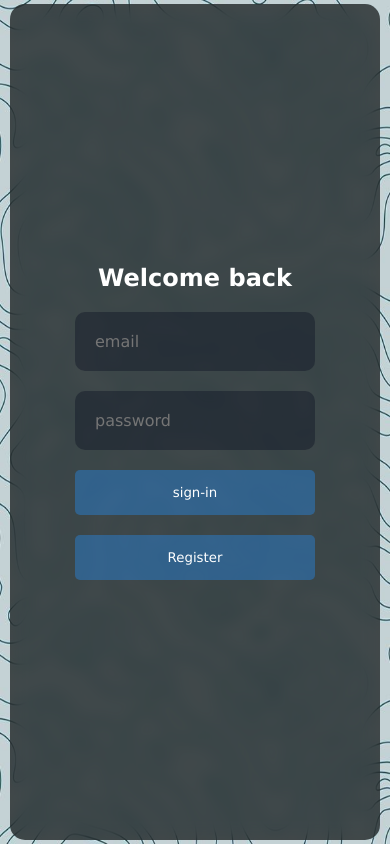
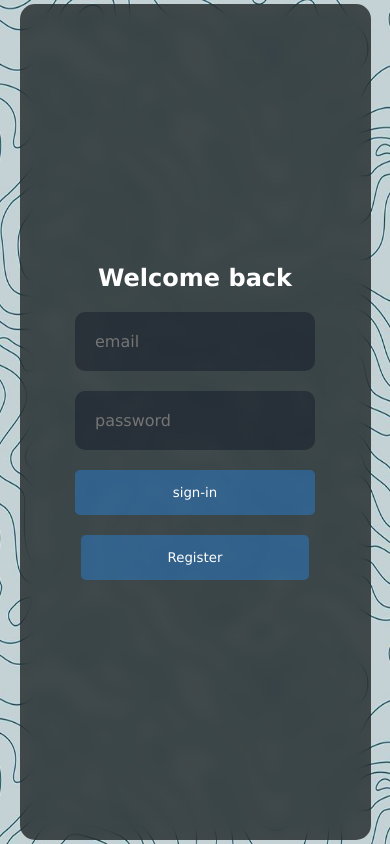
Before and after one commit to Adi-3000/gossip-chat-app, a React (Vite) app: page / in a window 390 px wide. Built offline with nearby package versions, Linux system fonts and the light colour scheme; no server answers.

Commit message:
bio added

```diff
--- a/src/index.css
+++ b/src/index.css
@@ -30,7 +30,7 @@ body{
 }
 @media only screen and (max-width: 520px){
   .container{
-  width: 95vw;
+  width: 90vw;
   height: 99vh;
   border-radius: 15px;
   -webkit-backdrop-filter: blur(08px) saturate(180%);
```
